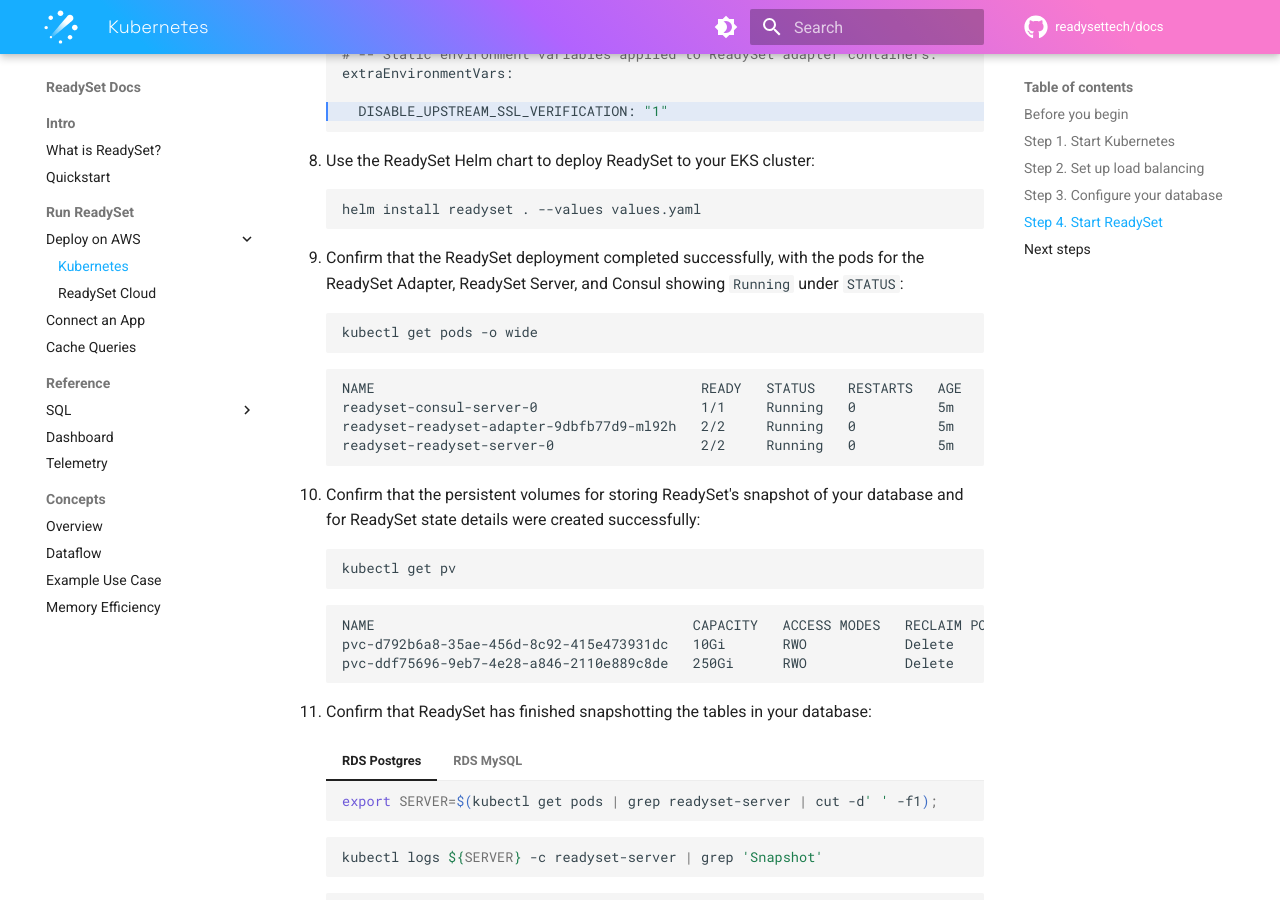
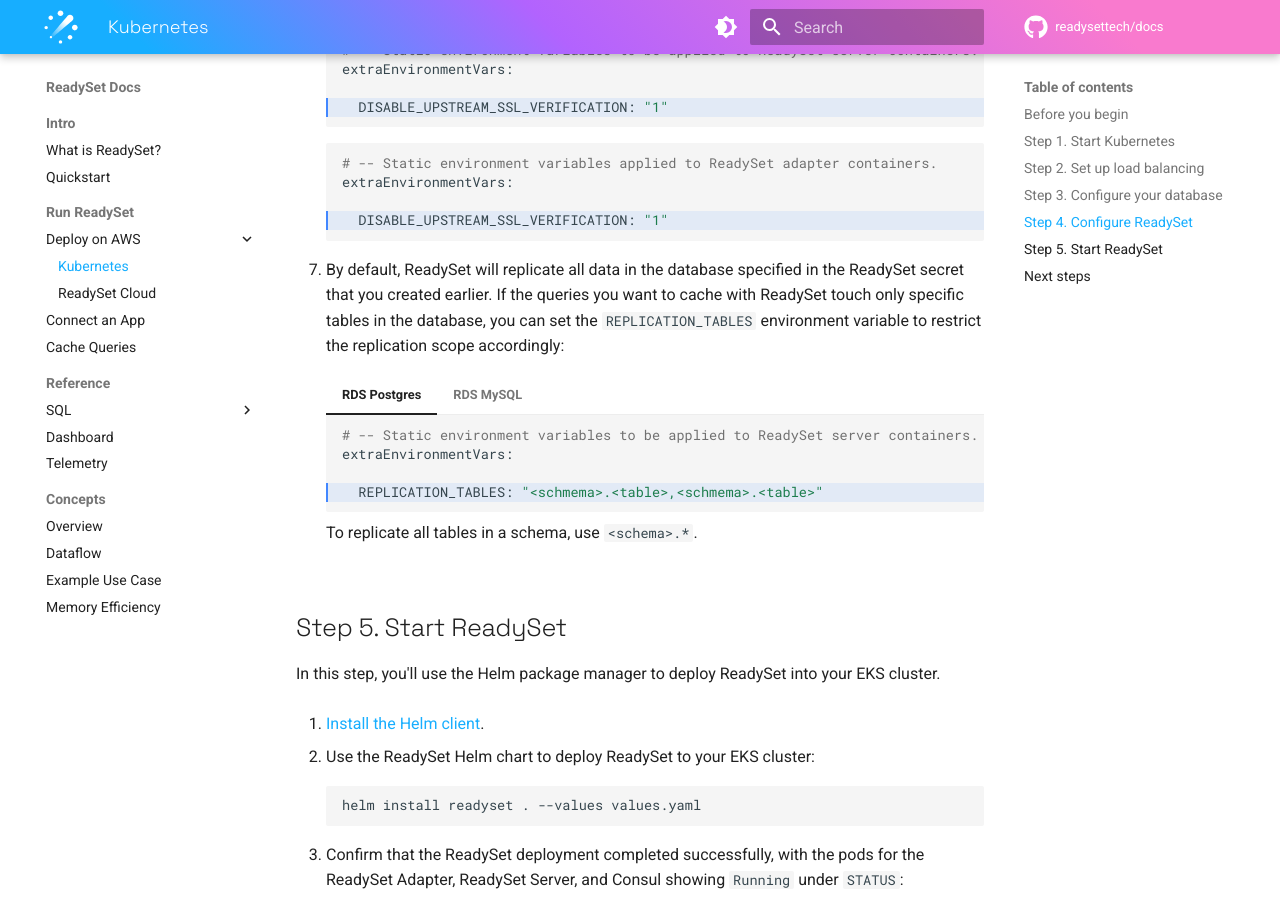
Before and after one commit to readysettech/docs-old, an MkDocs documentation site: the page built from docs/guides/deploy-readyset-kubernetes.md, in a window 1280 px wide and 900 px high, scrolled down 8296 px. Built offline with MkDocs 1.6.1 and Material for MkDocs 9.7.7, drawn with Linux system fonts in a browser that asks for light colours; comment, search, counter and statistics services are not loaded; some of the changed text lies outside the part shown.

Commit message:
Update Helm tutorial with partial replication guidance
- Add note when specifying the database for ReadySet
  to connect to (in Kubernetes secret).
- Add step to set the REPLICATION_TABLES env variable
  when configuring ReadySet.

This PR also adds a distinct "Configure ReadySet" step
to focus the "Start ReadySet" step on the mechanics of
deploying ReadySet into the EKS cluster and verifying
the deployment.

Fixes https://readysettech.atlassian.net/browse/DOC-35.

````diff
--- a/docs/guides/deploy-readyset-kubernetes.md
+++ b/docs/guides/deploy-readyset-kubernetes.md
@@ -151,6 +151,10 @@
 
         1. Set environment variables with your database connection details:
 
+            !!! note "Replication scope"
+
+                By default, ReadySet will replicate all tables in all schemas of the database specified in `DB_NAME`. If the queries you want to cache with ReadySet touch only a specific schema or specific tables in a schema, you can restrict the scope of replication accordingly. See [Step 4](#step-4-configure-readyset) for more details.
+
             ``` sh
             export DB_USERNAME="<username>"
             ```
@@ -192,6 +196,10 @@
     === "RDS MySQL"
 
         1. Set environment variables with your database connection details:
+
+            !!! note "Replication scope"
+
+                By default, ReadySet will replicate all tables in the database specified in `DB_NAME`. If the queries you want to cache with ReadySet touch only specific tables in the database, you can restrict the scope of replication accordingly. See [Step 4](#step-4-configure-readyset) for more details.
 
             ``` sh
             export DB_USERNAME="<username>"
@@ -476,12 +484,9 @@
         exit
         ```
 
-##  Step 4. Start ReadySet
+## Step 4. Configure ReadySet
 
-In this step, you'll use the Helm package manager to deploy ReadySet into your EKS cluster.
-
-1. [Install the Helm client](https://helm.sh/docs/intro/install/).
-
+In this step, you'll download and edit the configuration files for deploying ReadySet.
 
 2. Clone the [`readyset` GitHub repository](https://github.com/readysettech/readyset):
 
@@ -599,13 +604,41 @@
       DISABLE_UPSTREAM_SSL_VERIFICATION: "1"
     ```
 
-8. Use the ReadySet Helm chart to deploy ReadySet to your EKS cluster:
+8. By default, ReadySet will replicate all data in the database specified in the ReadySet secret that you created earlier. If the queries you want to cache with ReadySet touch only specific tables in the database, you can set the `REPLICATION_TABLES` environment variable to restrict the replication scope accordingly:
+
+    === "RDS Postgres"
+
+        ``` sh hl_lines="4"
+        # -- Static environment variables to be applied to ReadySet server containers.
+        extraEnvironmentVars:
+
+          REPLICATION_TABLES: "<schmema>.<table>,<schmema>.<table>"
+        ```
+
+        To replicate all tables in a schema, use `<schema>.*`.
+
+    === "RDS MySQL"
+
+        ``` sh hl_lines="4"
+        # -- Static environment variables to be applied to ReadySet server containers.
+        extraEnvironmentVars:
+
+          REPLICATION_TABLES: "<database>.<table>,<database>.<table>"
+        ```
+
+## Step 5. Start ReadySet
+
+In this step, you'll use the Helm package manager to deploy ReadySet into your EKS cluster.
+
+1. [Install the Helm client](https://helm.sh/docs/intro/install/).
+
+2. Use the ReadySet Helm chart to deploy ReadySet to your EKS cluster:
 
     ``` sh
     helm install readyset . --values values.yaml
     ```
 
-9. Confirm that the ReadySet deployment completed successfully, with the pods for the ReadySet Adapter, ReadySet Server, and Consul showing `Running` under `STATUS`:
+3. Confirm that the ReadySet deployment completed successfully, with the pods for the ReadySet Adapter, ReadySet Server, and Consul showing `Running` under `STATUS`:
 
     ``` sh
     kubectl get pods -o wide
@@ -630,7 +663,7 @@
     pvc-ddf75696-9eb7-4e28-a846-2110e889c8de   250Gi      RWO            Delete           Bound    default/state-readyset-readyset-server-0        gp2                     5m
     ```
 
-11. Confirm that ReadySet has finished snapshotting the tables in your database:
+5. Confirm that ReadySet has finished snapshotting the tables in your database:
 
     === "RDS Postgres"
 
````
Also changed, not shown: other parts of docs/guides/deploy-readyset-kubernetes.md (+4 -4 lines).
